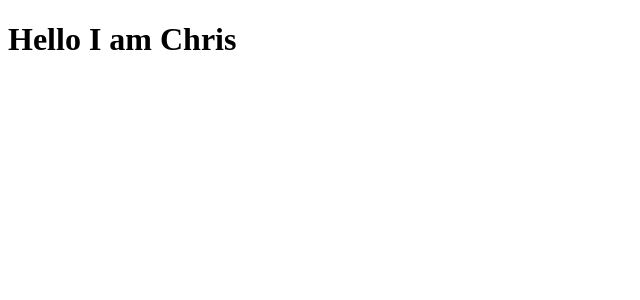
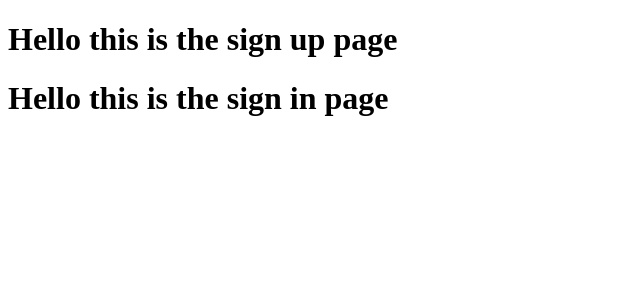
Before and after one commit to ChrisOnsando/user-profile, a React (Create React App) app: page / in a window 1280 px wide. Shown: the top 300 px of the page, without its empty margins (0-640 px from the left). Built offline with nearby package versions, Linux system fonts and the light colour scheme.

Commit message:
Update imported our components into app.js file

```diff
--- a/src/App.js
+++ b/src/App.js
@@ -1,9 +1,12 @@
 import React from "react";
+import Signin from "./components/sigin";
+import SignUp from "./components/signup";
 
 function App() {
   return (
     <div className="App">
-     <h1>Hello I am Chris</h1>
+      <SignUp />
+      <Signin />
     </div>
   );
 }
```
